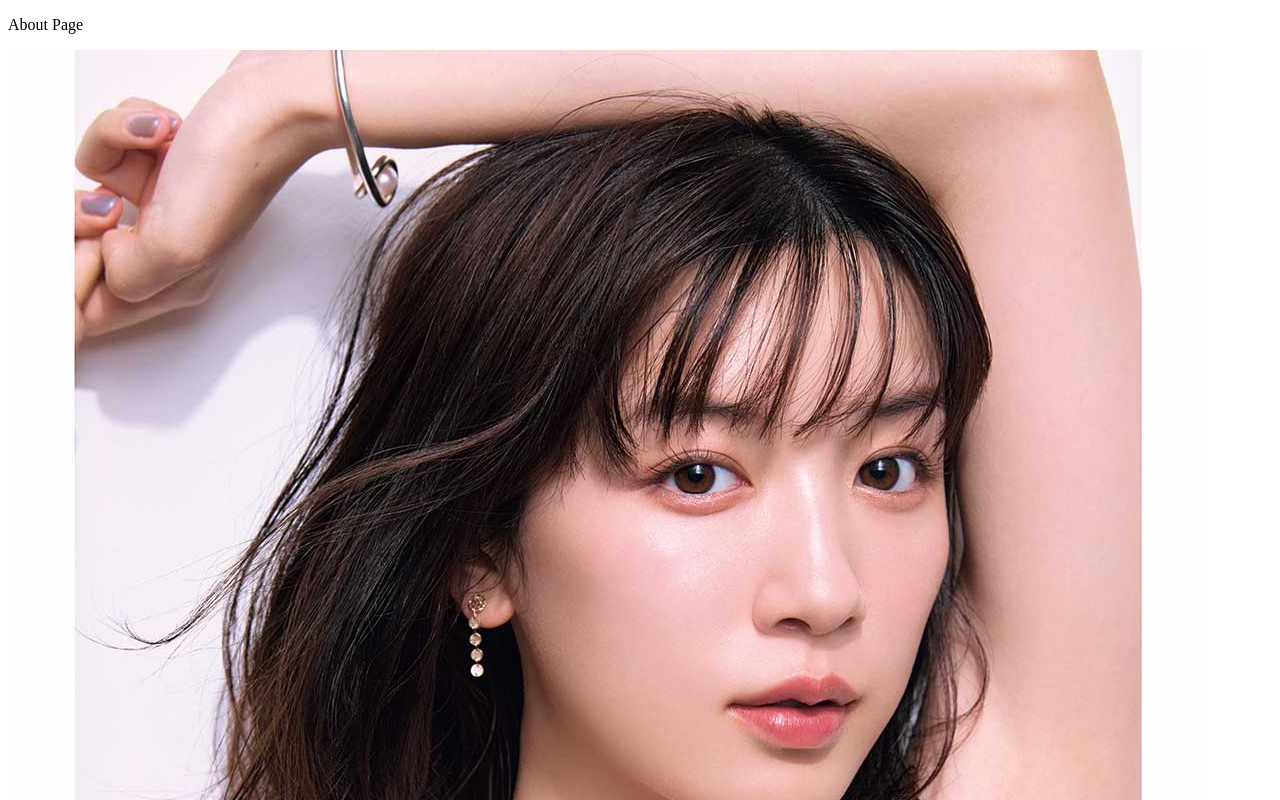
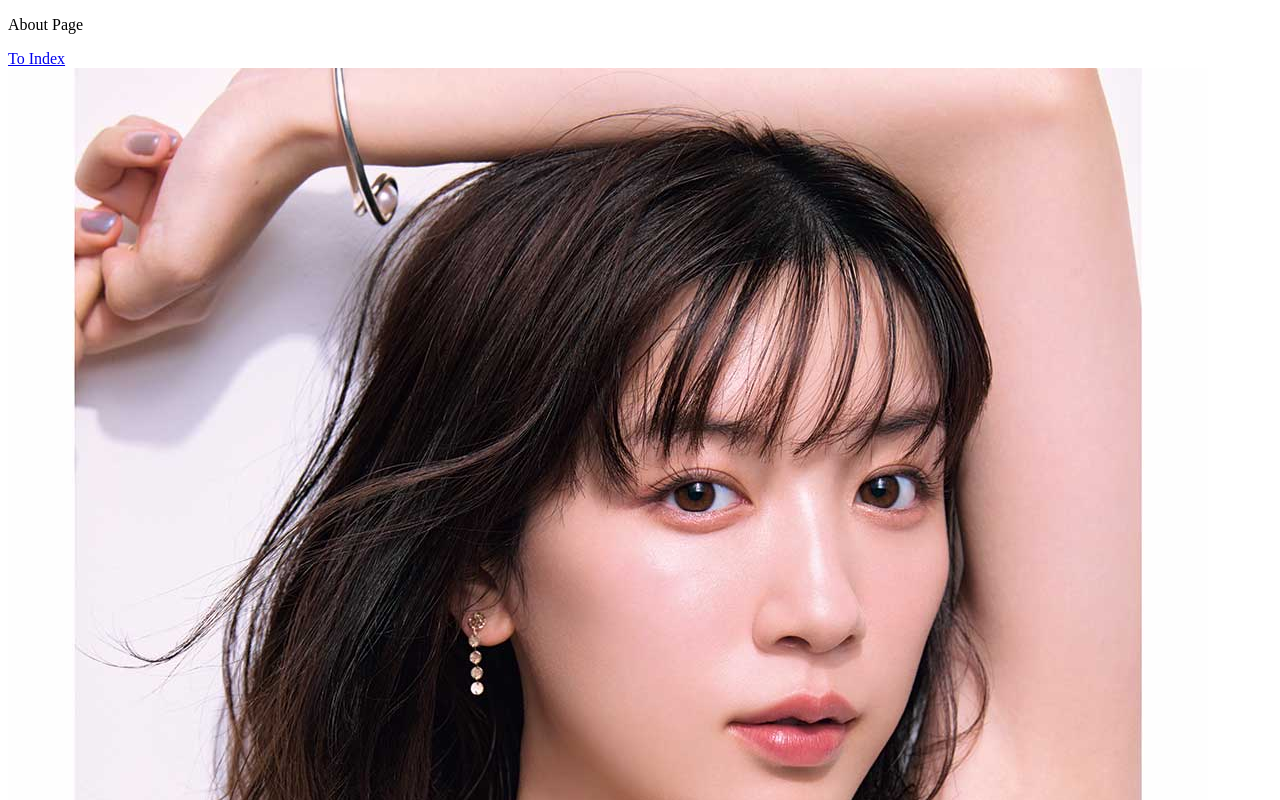
Before and after one commit to Dosa2021/nuxt, a Nuxt app in the folder nuxt-app/: page /about in a window 1280 px wide. Shown: the top 800 px of the page. Built offline with nearby package versions, Linux system fonts and the light colour scheme.

Commit message:
NuxtLinkでページ遷移

```diff
--- a/nuxt-app/nuxt.config.ts
+++ b/nuxt-app/nuxt.config.ts
@@ -5,6 +5,9 @@ export default defineNuxtConfig({
   app: {
     head: {
       link: [{ rel: "icon", href: "/che-2.png" }],
+      htmlAttrs: {
+        lang: "ja",
+      },
     },
   },
 });
--- a/nuxt-app/pages/about.vue
+++ b/nuxt-app/pages/about.vue
@@ -1,3 +1,6 @@
 <template>
-  <p>About Page</p>
+  <div>
+    <p>About Page</p>
+    <NuxtLink to="/">To Index</NuxtLink>
+  </div>
 </template>
```
Also changed, not shown: 1 other file (tests, documents, lock files or other folders).
